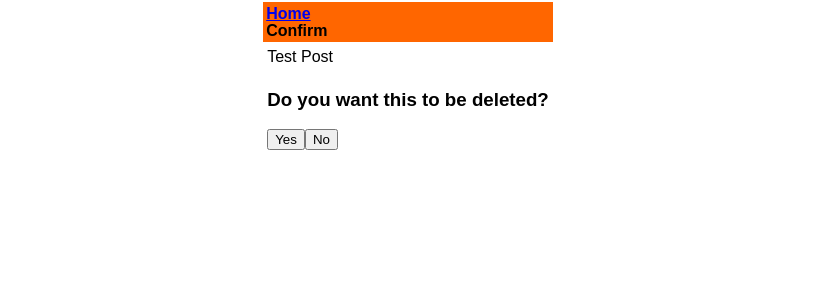
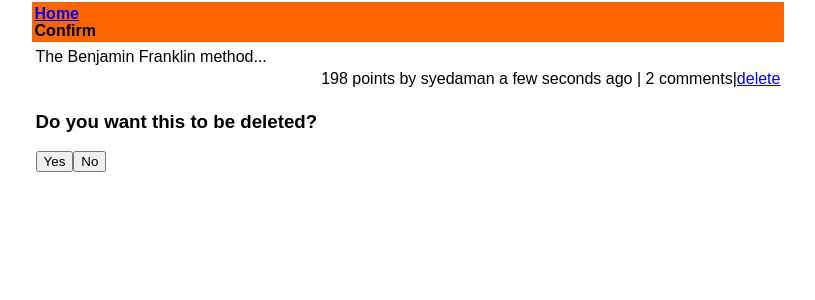
Before and after one commit to islamhaqq/Readable, a React (Create React App) app: page /confirm-delete/post1 in a window 1280 px wide. Shown: the top 300 px of the page, without its empty margins (232-1047 px from the left). Built offline with nearby package versions, Linux system fonts and the light colour scheme.

Commit message:
complete confirm delete page

```diff
--- a/src/components/ConfirmDelete.js
+++ b/src/components/ConfirmDelete.js
@@ -45,8 +45,10 @@ const ConfirmDelete = ({ post, onDeletePost, match, history }) => (
 						<table>
 							<tbody>
 								<tr>
-									<td>Test Post</td>
+									<td>{post.title}</td>
 								</tr>
+
+								<PostDetailsRow post={post} />
 
 								<tr>
 									<td>
@@ -66,7 +68,6 @@ const ConfirmDelete = ({ post, onDeletePost, match, history }) => (
 										</Link>
 									</td>
 								</tr>
-								{/* <PostDetailsRow post={post} /> */}
 							</tbody>
 						</table>
 					</td>
--- a/src/containers/App.js
+++ b/src/containers/App.js
@@ -17,7 +17,9 @@ class App extends Component {
 					exact
 					render={() => (
 						<Home
-							posts={this.props.posts}
+							posts={Object.keys(this.props.posts).map(
+								key => this.props.posts[key],
+							)}
 							onUpvotePost={this.props.onUpvotePost}
 						/>
 					)}
@@ -32,7 +34,12 @@ class App extends Component {
 				<Route
 					path="/confirm-delete/:postId"
 					render={props => (
-						<ConfirmDelete {...props} onDeletePost={this.props.deletePost} />
+						<ConfirmDelete
+							{...props}
+							post={this.props.posts[props.match.params.postId]}
+							postId={props.match.params.postId}
+							onDeletePost={this.props.deletePost}
+						/>
 					)}
 					exact
 				/>
@@ -41,13 +48,9 @@ class App extends Component {
 	}
 }
 
-const mapStateToProps = currentState => {
-	const postsByIdObject = currentState.posts.byId;
-
-	return {
-		posts: Object.keys(postsByIdObject).map(key => postsByIdObject[key]),
-	};
-};
+const mapStateToProps = currentState => ({
+	posts: currentState.posts.byId,
+});
 
 const mapDispatchToProps = dispatch => ({
 	onUpvotePost: postId => {
@@ -62,7 +65,7 @@ const mapDispatchToProps = dispatch => ({
 });
 
 App.propTypes = {
-	posts: PropTypes.array.isRequired,
+	posts: PropTypes.object.isRequired,
 };
 
 export default connect(mapStateToProps, mapDispatchToProps)(App);
--- a/src/reducers/allReducers.js
+++ b/src/reducers/allReducers.js
@@ -37,7 +37,10 @@ export function posts(previousState = initialState.posts, action) {
 			return {
 				...previousState,
 				byId: {
-					...postIdsRemaining.map(postId => byId[postId]),
+					...postIdsRemaining.reduce((postsById, postId) => {
+						postsById[postId] = byId[postId];
+						return postsById;
+					}, {}),
 				},
 				allIds: [...postIdsRemaining],
 			};
```
